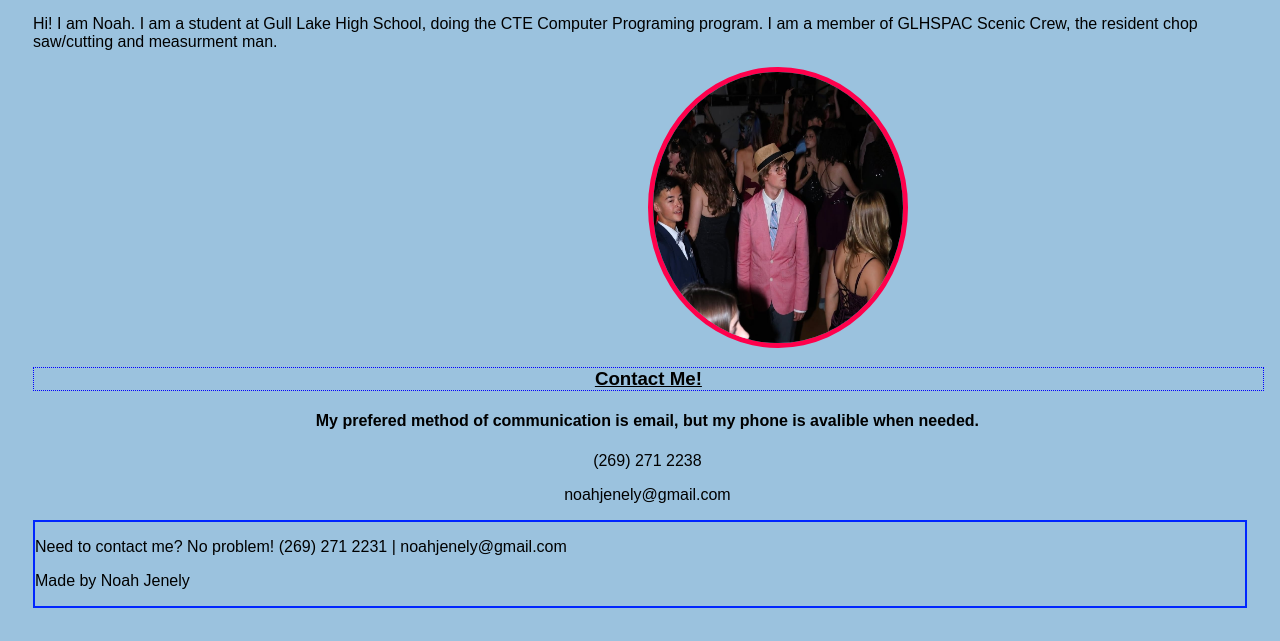
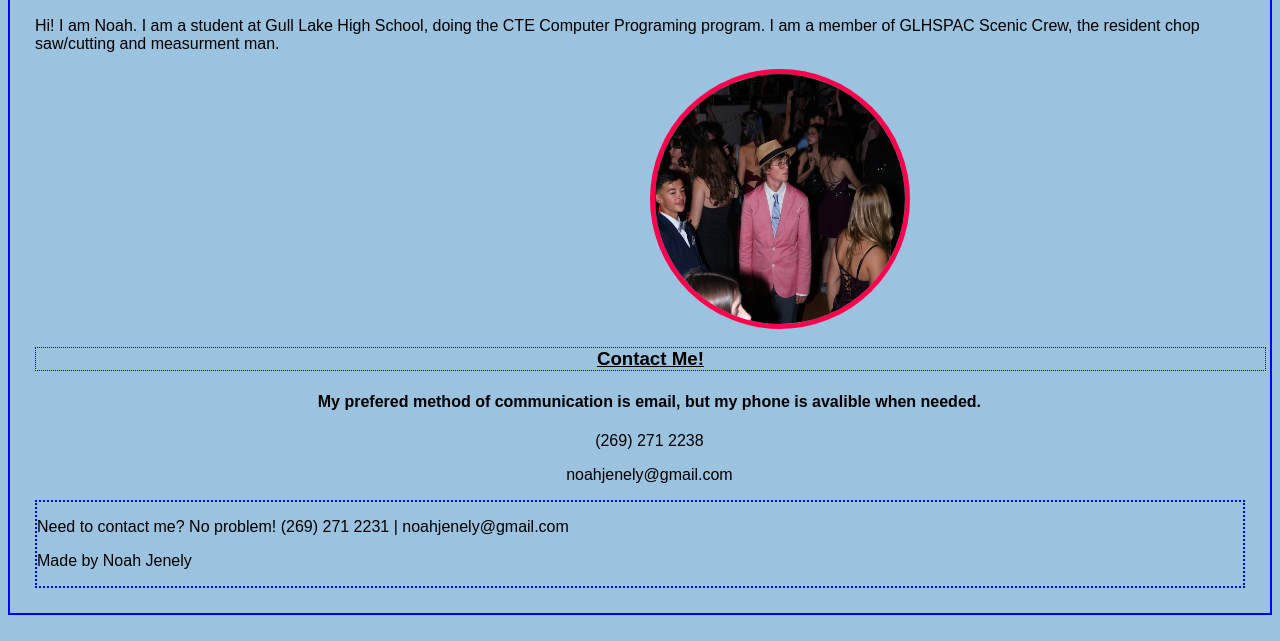
Before and after one commit to N-Jenely/Online-Portfolio, a plain HTML site: page index.html in a window 1280 px wide. Shown: the part 218-859 px from the top of the page. Drawn offline with Linux system fonts and the light colour scheme.

Commit message:
Added borders and fixed the home image

```diff
--- a/recources/style.css
+++ b/recources/style.css
@@ -1,12 +1,9 @@
 /* buttons */
 a:hover {
   color: red;
+  font-style: italic;
+  font-weight: bold;
 }
-
-#body {
-  background-color: rgb(155, 194, 222);
-}
-
 
 /* Home */
 #header {
@@ -36,7 +33,7 @@ a:hover {
   justify-content: center;
   margin-left : 615px;
   width: 250px;
-  aspect-ratio: 5.75/6.25;
+  aspect-ratio: 1/1;
   border-radius: 50%;
   border: 5px solid rgb(255, 0, 76);
 }
@@ -193,8 +190,8 @@ a:hover {
 /* Footer  FIX LATER */
 
 #footer {
-  border: 2px solid rgb(0, 38, 255);
   background-color: rgb(155, 194, 222);
+  border: 2px dotted blue;
 }
 
 body {
@@ -202,4 +199,5 @@ body {
   color: #000;
   padding: 25px;
   font-family: sans-serif;
+  border: 2px solid blue;
 }
```
